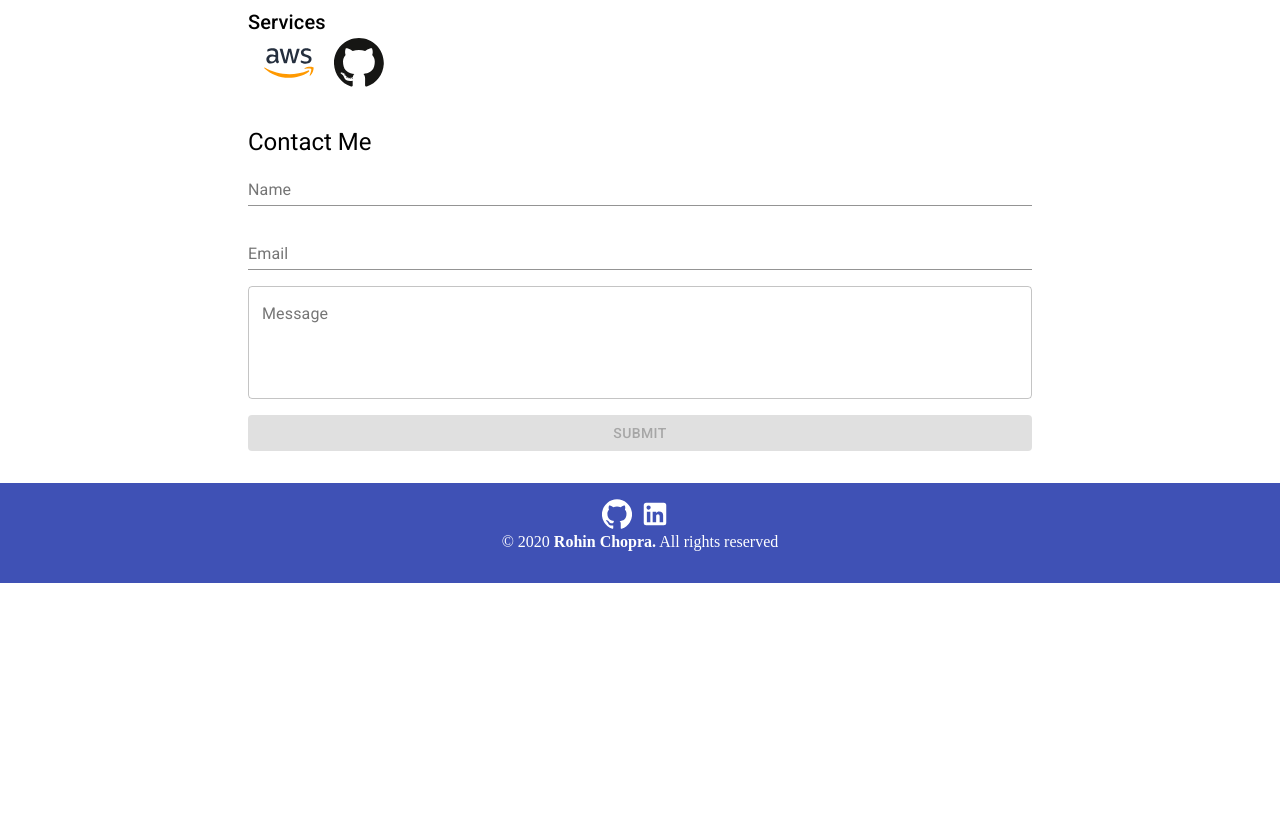
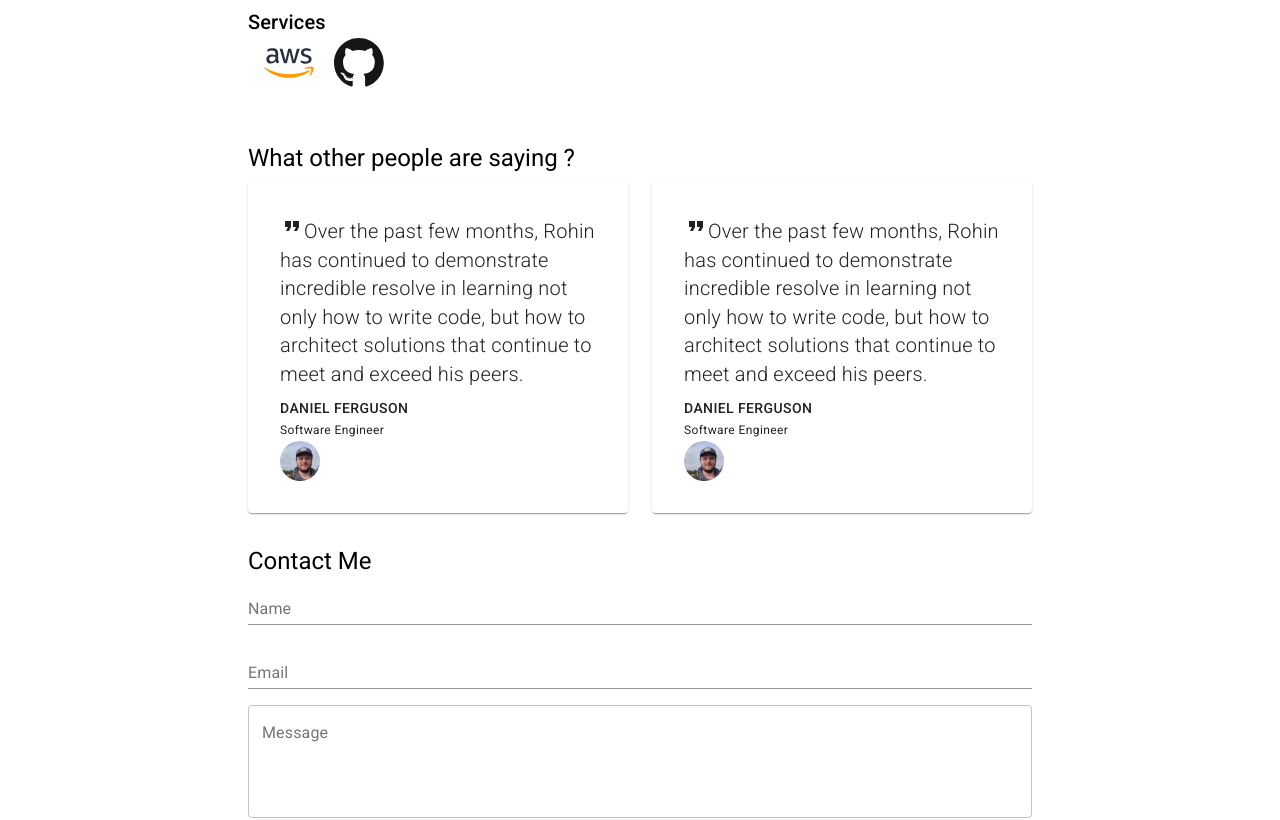
Before and after one commit to SunithaSriV/Sunitha-Vanapalli, a React (Create React App) app in the folder client/: page / in a window 1280 px wide. Shown: the part 1460-2280 px from the top of the page. Before the commit the page ends 2043 px from the top, so only its background shows below. Built offline with nearby package versions, Linux system fonts and the light colour scheme.

Commit message:
ADD: added testimonials

```diff
--- /dev/null
+++ b/client/src/components/TestimonialCard.js
@@ -0,0 +1,36 @@
+import React from 'react';
+import { makeStyles } from '@material-ui/core';
+import Typography from '@material-ui/core/Typography';
+import Card from '@material-ui/core/Card';
+import Avatar from '@material-ui/core/Avatar';
+import FormatQuoteIcon from '@material-ui/icons/FormatQuote';
+
+const useStyles = makeStyles((theme) => ({
+  card: {
+    padding: '2rem',
+    maxWidth: '30rem'
+  },
+  lead: {
+    fontSize: '1.25rem',
+    fontWeight: '300'
+  },
+  testimonialImg: {}
+}));
+const TestimonialCard = ({ content, name, subtitle, imgSrc }) => {
+  const classes = useStyles();
+  return (
+    <Card className={classes.card}>
+      <Typography className={classes.lead} variant="body2" gutterBottom>
+        <FormatQuoteIcon />
+        {content}
+      </Typography>
+      <Typography variant="button" component="p">
+        {name}
+      </Typography>
+      <Typography variant="caption">{subtitle}</Typography>
+      <Avatar className={classes.testimonialImg} src={imgSrc} alt={name} />
+    </Card>
+  );
+};
+
+export default TestimonialCard;
--- a/client/src/pages/index.js
+++ b/client/src/pages/index.js
@@ -1,5 +1,6 @@
 import React, { Fragment, useState } from 'react';
 import { makeStyles, TextField } from '@material-ui/core';
+import Grid from '@material-ui/core/Grid';
 import Button from '@material-ui/core/Button';
 import Typography from '@material-ui/core/Typography';
 import Container from '@material-ui/core/Container';
@@ -10,10 +11,12 @@ import isemail from 'isemail';
 import isEmpty from '../utils/isEmpty';
 import Section from '../components/Section';
 import ProjectCard from '../components/ProjectCard';
+import TestimonialCard from '../components/TestimonialCard';
 
 import cricMeImg from '../assets/cricme.png';
 import mLabsImg from '../assets/m-labs.png';
 import toDoImg from '../assets/todo.png';
+import danielImg from '../assets/daniel.jpg';
 import { ReactComponent as JavaScriptLogo } from '../assets/javascript.svg';
 import { ReactComponent as PythonLogo } from '../assets/python-5.svg';
 import { ReactComponent as ReactLogo } from '../assets/react.svg';
@@ -54,6 +57,13 @@ const useStyles = makeStyles((theme) => ({
   skillContainer: {
     marginTop: theme.spacing(2),
     maxWidth: '52rem'
+  },
+  testimonialsContainer: {
+    marginTop: theme.spacing(2),
+    marginBottom: theme.spacing(2),
+    maxWidth: '52rem',
+    paddingTop: theme.spacing(2),
+    paddingBottom: theme.spacing(2)
   },
   contactContainer: {
     marginTop: theme.spacing(2),
@@ -243,6 +253,31 @@ const HomePage = () => {
         </Container>
       </Section>
       <br />
+      <Section id="testimonials">
+        <Container className={classes.testimonialsContainer}>
+          <Typography variant="h5" component="h3" gutterBottom>
+            What other people are saying ?
+          </Typography>
+          <Grid container spacing={3} direction="row" alignItems="center">
+            <Grid item xl={6} lg={6} md={6} xs={12}>
+              <TestimonialCard
+                content="Over the past few months, Rohin has continued to demonstrate incredible resolve in learning not only how to write code, but how to architect solutions that continue to meet and exceed his peers."
+                name="Daniel Ferguson"
+                subtitle="Software Engineer"
+                imgSrc={danielImg}
+              />{' '}
+            </Grid>
+            <Grid item xl={6} lg={6} md={6} xs={12}>
+              <TestimonialCard
+                content="Over the past few months, Rohin has continued to demonstrate incredible resolve in learning not only how to write code, but how to architect solutions that continue to meet and exceed his peers."
+                name="Daniel Ferguson"
+                subtitle="Software Engineer"
+                imgSrc={danielImg}
+              />
+            </Grid>
+          </Grid>
+        </Container>
+      </Section>
       <Section id="contact">
         <Container className={classes.contactContainer}>
           <Typography variant="h5" component="h3">
```
Also changed, not shown: client/src/assets/daniel.jpg (added), client/src/assets/quote.svg (added).
